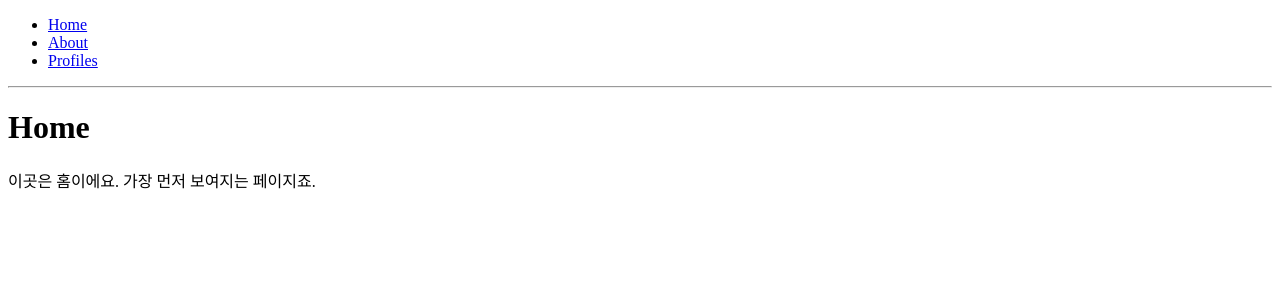
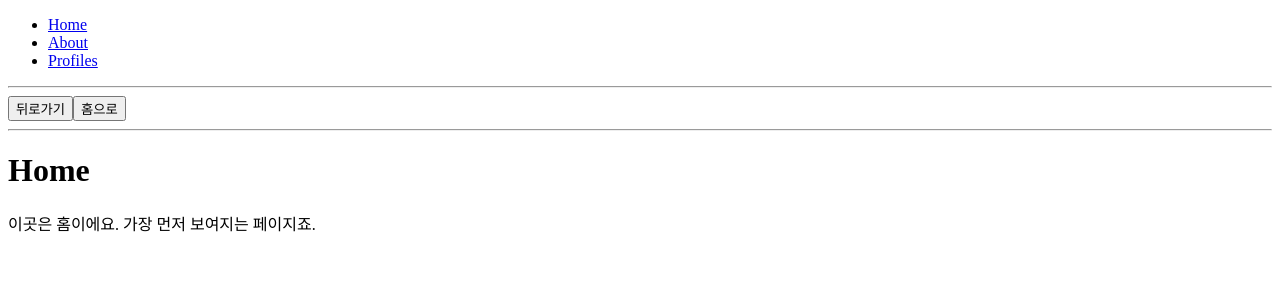
Before and after one commit to Tutorial-repo/react-study-todo, a React app: page / in a window 1280 px wide. Shown: the top 300 px of the page. Built offline with nearby package versions, Linux system fonts and the light colour scheme.

Commit message:
Feat: useNavigate 추가

```diff
--- a/src/App.tsx
+++ b/src/App.tsx
@@ -4,6 +4,7 @@ import { createGlobalStyle } from 'styled-components';
 import Home from './pages/Home';
 import About from './pages/About';
 import Profiles from './component/Profile/Profiles';
+import Footer from './component/Profile/Footer';
 
 const GlobalStyle = createGlobalStyle`
     body {
@@ -26,6 +27,8 @@ const App = () => {
                     </li>
                 </ul>
                 <hr />
+                <Footer />
+                <hr />
                 <Routes>
                     <Route path="/" element={<Home/>} />
                     <Route path="/about/*" element={<About/>} />
--- /dev/null
+++ b/src/component/Profile/Footer.tsx
@@ -0,0 +1,27 @@
+import React from 'react'
+import { useNavigate } from 'react-router-dom';
+
+type Props = {}
+
+function Footer({}: Props) {
+    const navigate = useNavigate();
+    const goBack = () => {
+        const answer = window.confirm("정말 떠나시겠어요?");
+        if(answer){
+            navigate(-1);
+        }
+    }
+
+    const goHome = () => {
+        navigate('/');
+      }
+
+    return (
+        <div>
+            <button onClick={goBack}>뒤로가기</button>
+            <button onClick={goHome}>홈으로</button>
+        </div>
+    );
+}
+
+export default Footer;
```
